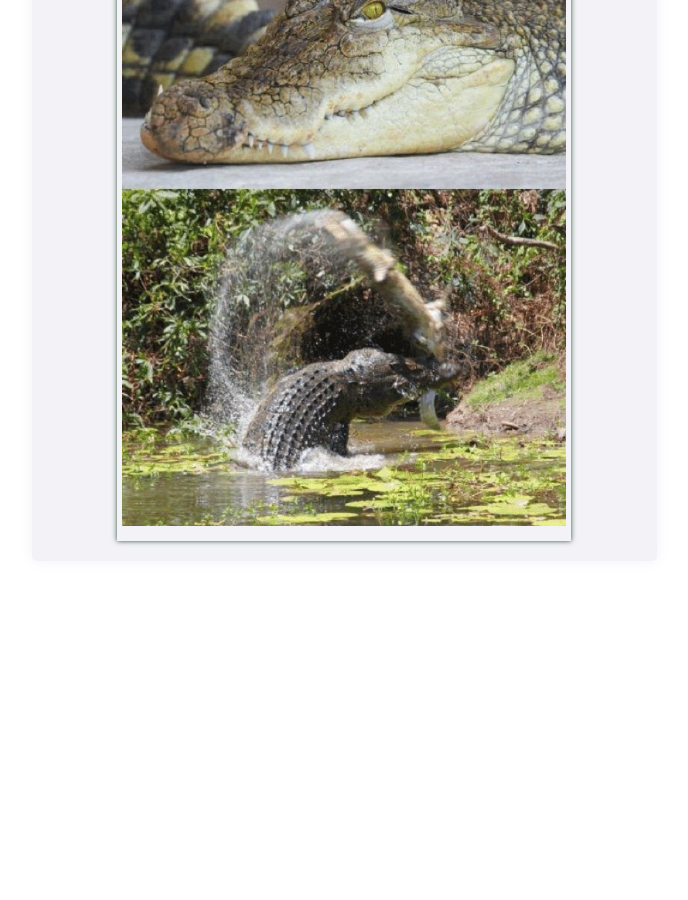
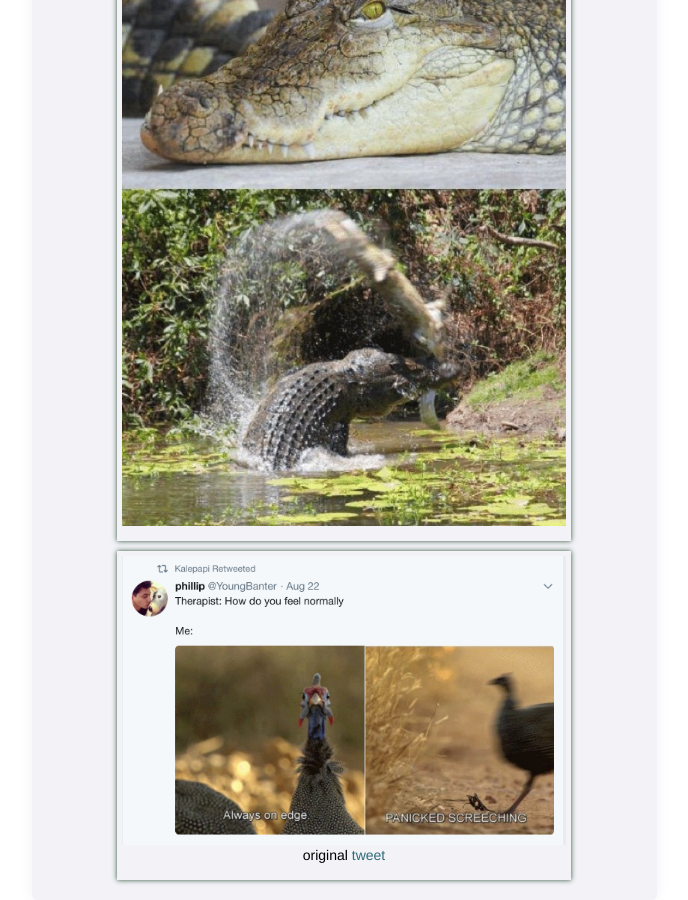
Before and after one commit to czhanacek/website, a Jekyll site: the page built from memes.md, in a window 1280 px wide and 900 px high, scrolled down 7142 px. Shown: the whole window, without its empty margins (296-984 px from the left). Built offline with Jekyll 4.4.1, drawn with Linux system fonts in a browser that asks for light colours; before the commit the page ends 7703 px from its top, so only the background shows below that.

Commit message:
added meme

```diff
--- a/memes.md
+++ b/memes.md
@@ -69,3 +69,9 @@ permalink: memes.html
     <img class="cute-img" src="/assets/memes/IMG_4919.JPG"/>
     <p></p>
 </div>
+
+
+<div class="post-img">
+    <a name="turkey"><img class="cute-img" src="/assets/memes/turkey.png"/></a>
+    <p>original <a href="https://twitter.com/YoungBanter/status/1032411102221545472">tweet</a></p>
+</div>
```
Also changed, not shown: _drafts/2019-6-27-hydropower-haikus.md (deleted, +0 -8 lines), _drafts/2019-6-27-nfsw-ideas.md (added, +13 -0 lines), assets/memes/turkey.png (added).
